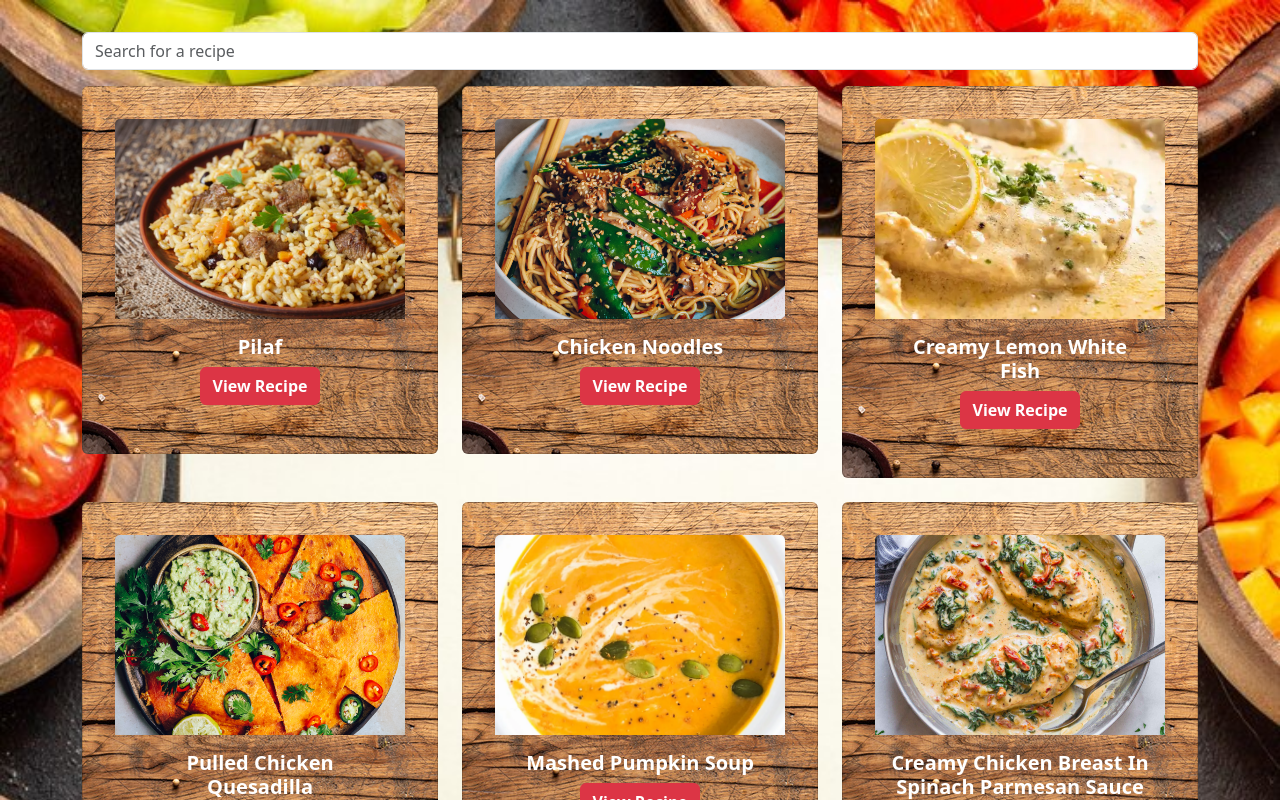
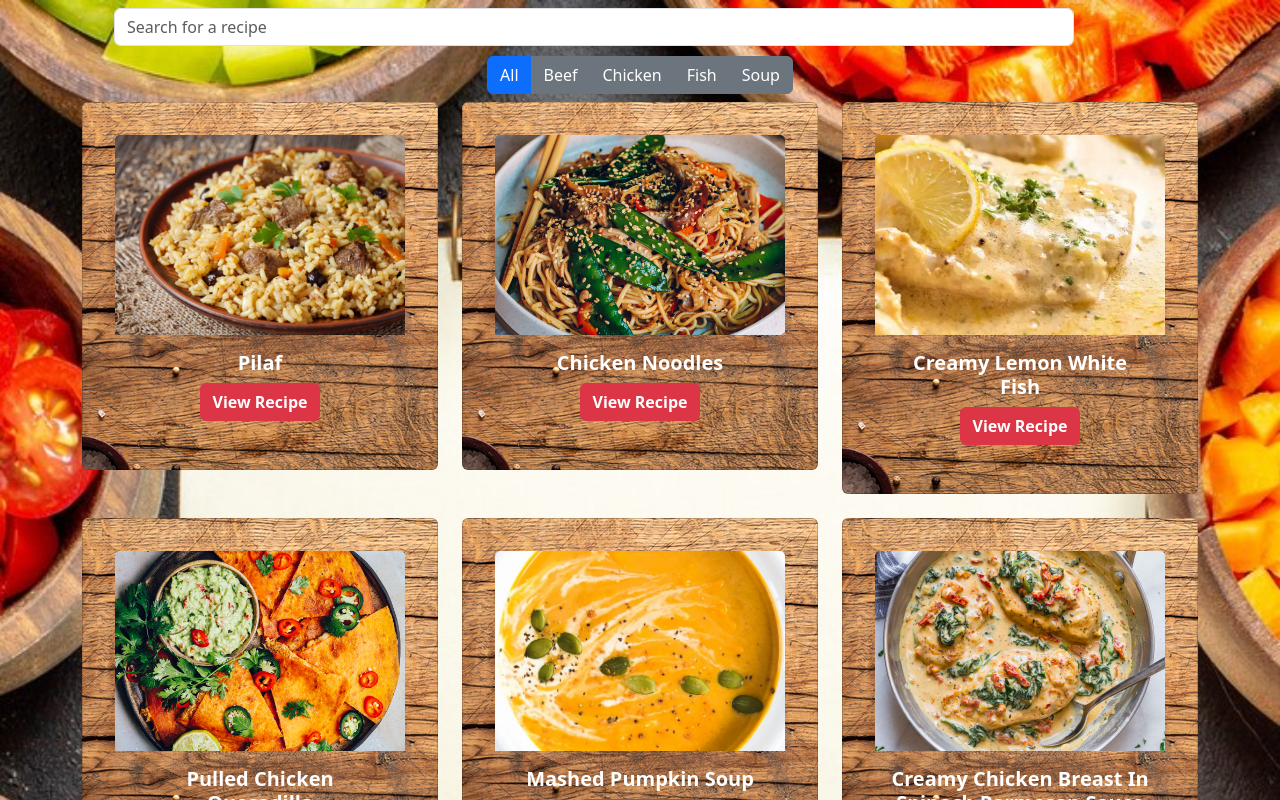
Before and after one commit to lukas-anci/recipe-app, a React (Vite) app: page / in a window 1280 px wide. Shown: the top 800 px of the page. Built offline with nearby package versions, Linux system fonts and the light colour scheme.

Commit message:
Add filterBar and SearchBar sticky

```diff
--- a/src/App.tsx
+++ b/src/App.tsx
@@ -1,25 +1,20 @@
 import './App.css';
 import '../src/scss/styles.scss';
-import {
-  BrowserRouter as Router,
-  Route,
-  Switch,
-  useHistory,
-} from 'react-router-dom';
+import { BrowserRouter as Router, Route, Switch } from 'react-router-dom';
 import RecipeCard from './Components/RecipeCard';
 import RecipeDetail from './Components/RecipeDetail';
 import { recipeData } from './recipeData';
 import { useState, useEffect } from 'react';
 import { Recipe } from './Interface/IRecipe';
 import SearchBar from './Components/SearchBar';
+import FilterBar from './Components/FilterBar';
 
 function App() {
   const [searchResults, setSearchResults] = useState<Recipe[]>(recipeData);
-
-  const history = useHistory();
+  const [categoryFilter, setCategoryFilter] = useState<string>('All');
 
   useEffect(() => {
-    console.log(history);
+    console.log(recipeData.map((recipe) => recipe.category));
   });
 
   const handleSearch = (searchTerm: string) => {
@@ -28,14 +23,29 @@ function App() {
     );
     setSearchResults(results);
   };
+
+  const uniqueCategories = [
+    ...new Set(recipeData.map((recipe) => recipe.category)),
+  ];
+
+  const filteredResults = searchResults.filter(
+    (recipe) => categoryFilter === 'All' || recipe.category === categoryFilter
+  );
+
   return (
     <Router>
       <div className="container">
         <Switch>
           <Route path="/" exact>
             <SearchBar onSearch={handleSearch} />
+            <FilterBar
+              categoryFilter={categoryFilter}
+              setCategoryFilter={setCategoryFilter}
+              uniqueCategories={uniqueCategories}
+            />
+
             <div className="row justify-content-center justify-content-md-center text-center">
-              {searchResults.map((recipe) => (
+              {filteredResults.map((recipe) => (
                 <div key={recipe.id} className="col-md-4 mb-4">
                   <RecipeCard
                     id={recipe.id}
--- /dev/null
+++ b/src/Components/FilterBar.tsx
@@ -0,0 +1,43 @@
+import React from 'react';
+
+interface FilterBarProps {
+  categoryFilter: string;
+  setCategoryFilter: (category: string) => void;
+  uniqueCategories: string[];
+}
+
+const FilterBar: React.FC<FilterBarProps> = ({
+  categoryFilter,
+  setCategoryFilter,
+  uniqueCategories,
+}) => {
+  return (
+    <div className="category-filters mt-4">
+      <div className="btn-group mb-2" role="group" aria-label="Category Filter">
+        <button
+          type="button"
+          className={`btn ${
+            categoryFilter === 'All' ? 'btn-primary' : 'btn-secondary'
+          }`}
+          onClick={() => setCategoryFilter('All')}
+        >
+          All
+        </button>
+        {uniqueCategories.map((category) => (
+          <button
+            key={category}
+            type="button"
+            className={`btn ${
+              categoryFilter === category ? 'btn-primary' : 'btn-secondary'
+            }`}
+            onClick={() => setCategoryFilter(category)}
+          >
+            {category}
+          </button>
+        ))}
+      </div>
+    </div>
+  );
+};
+
+export default FilterBar;
--- a/src/Components/SearchBar.tsx
+++ b/src/Components/SearchBar.tsx
@@ -14,7 +14,16 @@ function SearchBar({ onSearch }: SearchBarProps) {
   };
 
   return (
-    <div className="input-group mb-3">
+    <div
+      style={{
+        position: 'fixed',
+        top: '1vh',
+        width: '80%',
+        zIndex: 1,
+        padding: '0 2.5%',
+      }}
+      className="input-group mb-3"
+    >
       <input
         type="text"
         className="form-control"
--- a/src/Interface/IRecipe.ts
+++ b/src/Interface/IRecipe.ts
@@ -4,5 +4,7 @@ export interface Recipe {
   imageUrl: string;
   ingredients: string[];
   instructions: string[];
+  //TODO: Make category as a interface
+  category: string;
   sauce?: string[];
 }
--- a/src/recipeData.ts
+++ b/src/recipeData.ts
@@ -2,6 +2,7 @@ export const recipeData = [
   {
     id: '1',
     name: 'Pilaf',
+    category: 'Beef',
     imageUrl: '/images/plovas.jpg',
     ingredients: [
       '500 g Beef',
@@ -36,6 +37,7 @@ export const recipeData = [
   {
     id: '2',
     name: 'Chicken Noodles',
+    category: 'Chicken',
     imageUrl: '/images/stir-fry.jpg',
     ingredients: [
       '200 g noodles',
@@ -68,6 +70,7 @@ export const recipeData = [
   {
     id: '3',
     name: 'Creamy Lemon White Fish',
+    category: 'Fish',
     imageUrl: '/images/creamyFish.webp',
     ingredients: [
       '2 tea spoons butter',
@@ -90,6 +93,7 @@ export const recipeData = [
   {
     id: '4',
     name: 'Pulled Chicken Quesadilla',
+    category: 'Chicken',
     imageUrl: '/images/quesadilla.jpg',
     ingredients: [
       '2 chicken breasts',
@@ -117,6 +121,7 @@ export const recipeData = [
   {
     id: '5',
     name: 'Mashed Pumpkin Soup',
+    category: 'Soup',
     imageUrl: '/images/pumpkinSoup.webp',
     ingredients: [
       '1 pumpkin',
@@ -141,6 +146,7 @@ export const recipeData = [
   {
     id: '6',
     name: 'Creamy Chicken Breast In Spinach Parmesan Sauce',
+    category: 'Chicken',
     imageUrl: '/images/chickenParmesan.jpg',
     ingredients: [
       '2-3 chicken breasts',
@@ -169,6 +175,7 @@ export const recipeData = [
   {
     id: '7',
     name: 'Beef Teryaki',
+    category: 'Beef',
     imageUrl: '/images/beefTeryaki.jpg',
     ingredients: [
       '500 g beef',
@@ -201,6 +208,7 @@ export const recipeData = [
   {
     id: '8',
     name: 'Thai Soup',
+    category: 'Soup',
     imageUrl: '/images/thaiSoup.jpg',
     ingredients: [
       '10-15 shrimps',
@@ -229,6 +237,7 @@ export const recipeData = [
   {
     id: '9',
     name: 'Chicken BBQ Wings',
+    category: 'Chicken',
     imageUrl: '/images/chickenBBQ.jpg',
     ingredients: [
       '10 Chicken Wings',
```
